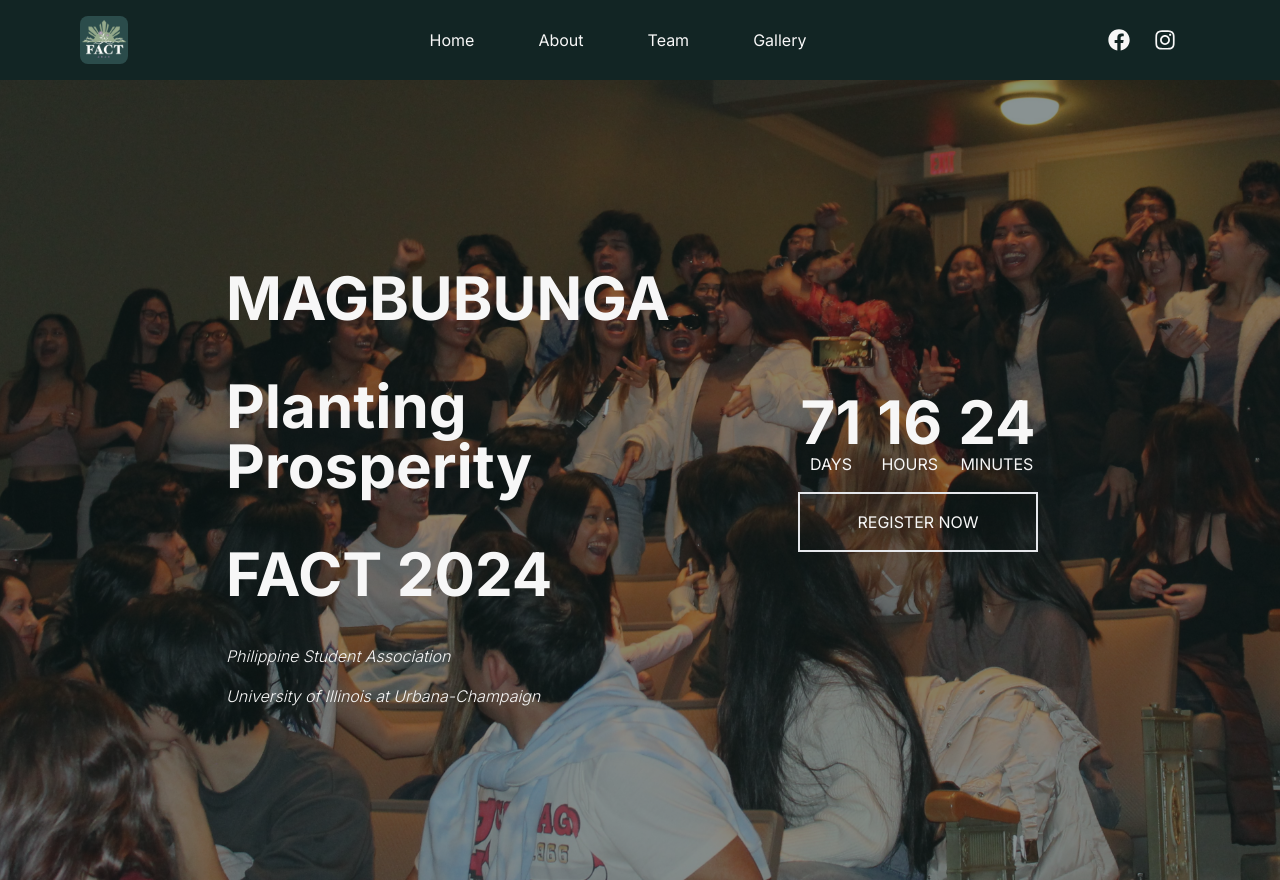
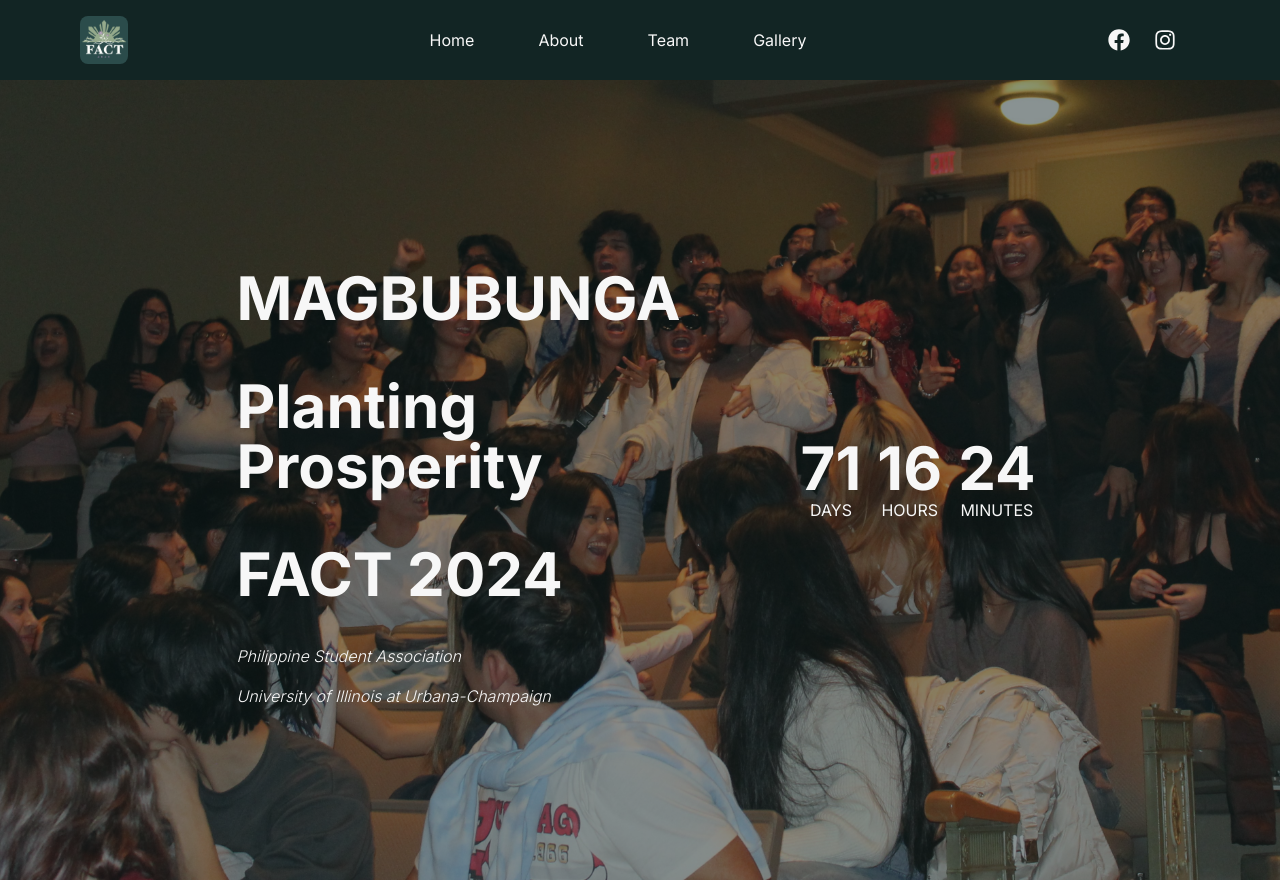
Before and after one commit to filipinx-americans-coming-together/fact-website-frontend, a Next.js app: page / in a window 1280 px wide. Built offline with nearby package versions, Linux system fonts and the light colour scheme.

Commit message:
Moved registration button to page container

```diff
--- a/src/app/about/page.tsx
+++ b/src/app/about/page.tsx
@@ -36,7 +36,6 @@ export default function About() {
                 </div>
                 <div className="flex flex-col w-2/6 items-center justify-between">
                     <img src={IMG2_URL}/>
-                    <LinkButton text="REGISTER NOW" url="/register" />
                     <div className="text-right">
                         The theme for the 32nd annual Filipino Americans Coming
                         Together Conference is “Magbubunga: Planting
--- a/src/app/gallery/page.tsx
+++ b/src/app/gallery/page.tsx
@@ -12,9 +12,6 @@ export default function Gallery() {
             <Carousel title="Palengke" src="palengke" length={10}/>
             <div className="border-b-2 h-4 w-full mb-4"></div>
             <Carousel title="Variety Show" src="variety-show" length={28}/>
-            <div className="mt-10 text-center">
-                <LinkButton text="REGISTER NOW" url="/register" />
-            </div>
         </PageContainer>
     );
 }
--- a/src/app/page.tsx
+++ b/src/app/page.tsx
@@ -34,10 +34,10 @@ export default function Home() {
                         <CountdownTimer
                             date={new Date("October 31, 2024 19:00:00")}
                         />
-                        <LinkButton
+                        {/* <LinkButton
                             text="REGISTER NOW"
                             url="/my-fact/register"
-                        />
+                        /> */}
                     </div>
                 </div>
             </BackgroundImage>
--- a/src/components/formatting/PageContainer.tsx
+++ b/src/components/formatting/PageContainer.tsx
@@ -1,6 +1,7 @@
 import { ReactNode } from "react";
 import Navbar from "../navigation/Navbar";
 import PageHeader from "./PageHeader";
+import LinkButton from "../ui/LinkButton";
 
 interface PageContainerProps {
     children: ReactNode;
@@ -12,12 +13,16 @@ interface PageContainerProps {
  * @param children page content
  * @returns PageContainer
  */
-export default function PageContainer({children, title}: PageContainerProps) {
-    return(
+export default function PageContainer({ children, title }: PageContainerProps) {
+    return (
         <div className="m-10">
-            <Navbar/>
+            <Navbar />
             <PageHeader text={title} />
             {children}
+
+            <div className="mx-auto text-center w-full my-10">
+                <LinkButton text="REGISTER NOW" url="/register" />
+            </div>
         </div>
     );
 }
```
